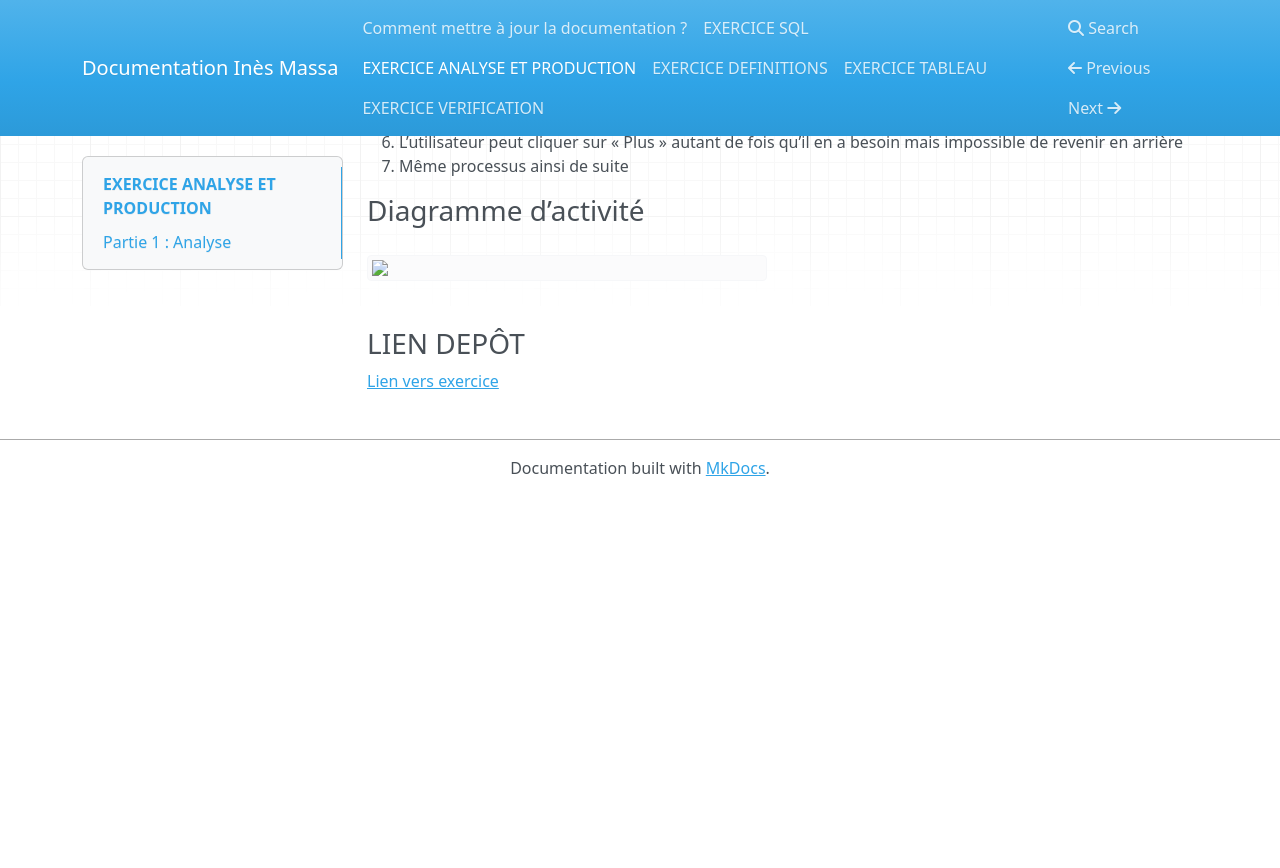
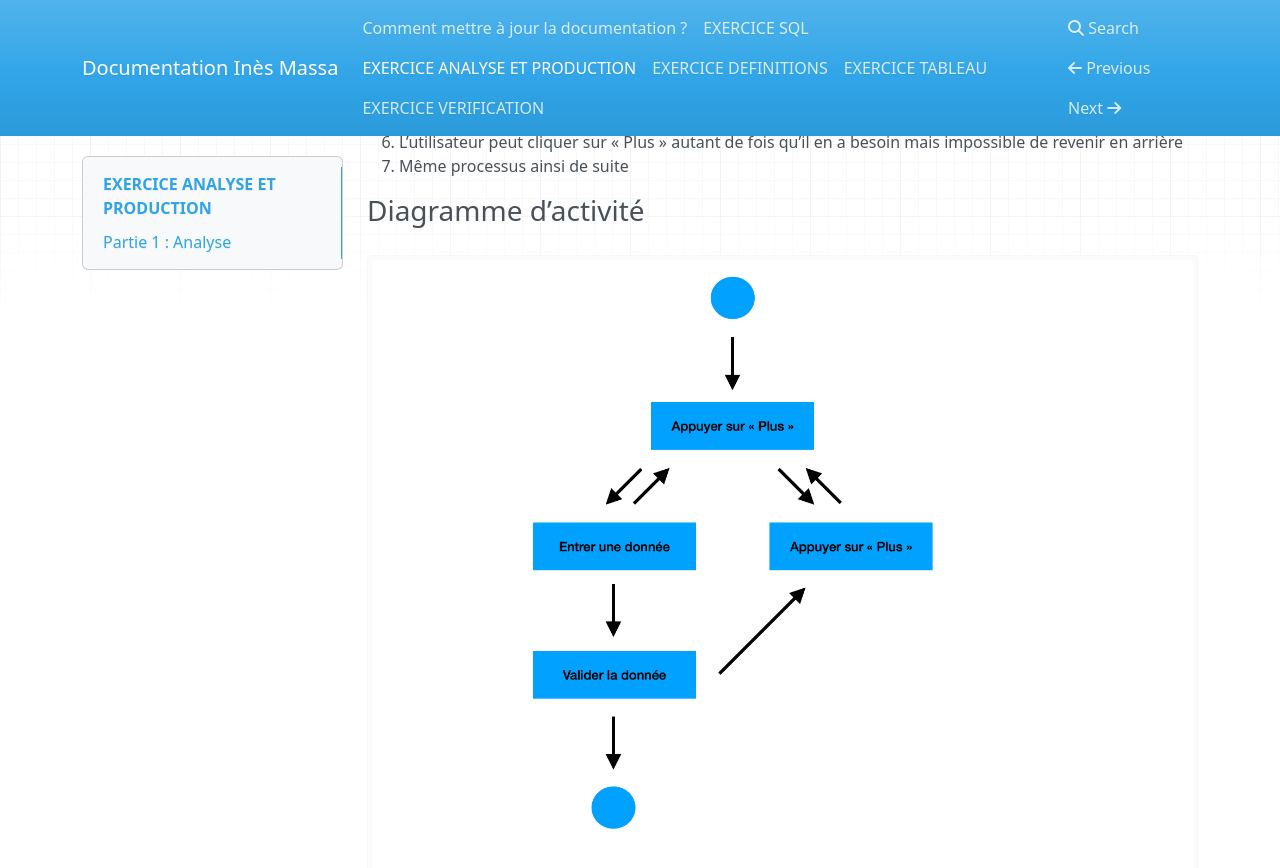
Before and after one commit to massaines-cpu/Prairie-In-s-Massa, an MkDocs documentation site: the page built from docs/analyse.md, in a window 1280 px wide and 900 px high, scrolled down 1147 px. Shown: the top 868 px of the window. Built offline with MkDocs 1.6.1, drawn with Linux system fonts in a browser that asks for light colours; nearby versions of some CDN libraries; before the commit the page ends 1643 px from its top, so only the background shows below that.

Commit message:
« Propre »

```diff
--- a/docs/analyse.md
+++ b/docs/analyse.md
@@ -27,7 +27,7 @@ Objectif : Analyser et produire une application
 7. Même processus ainsi de suite
 
 ### Diagramme d’activité
-
+![Diagramme use case](images/activite.png)
 <img src="images/activite.png" width="400">
 
 ### LIEN DEPÔT
```
